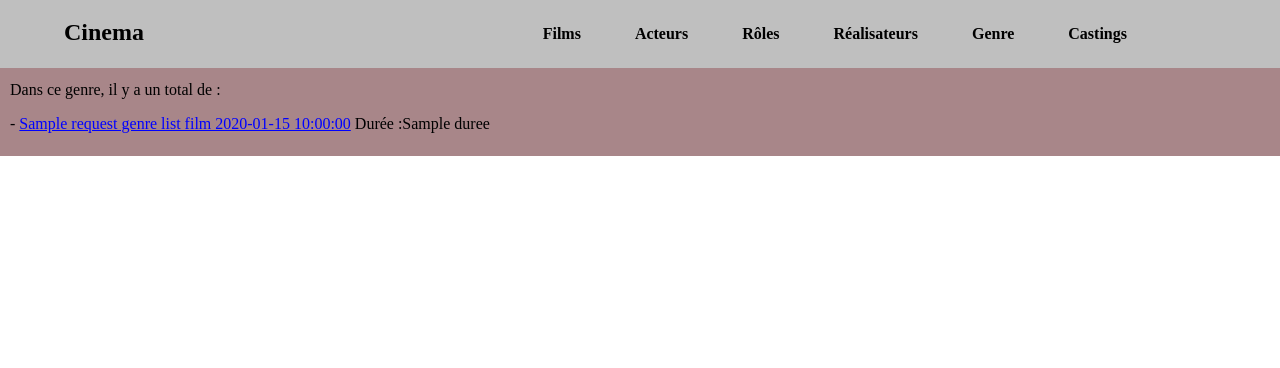
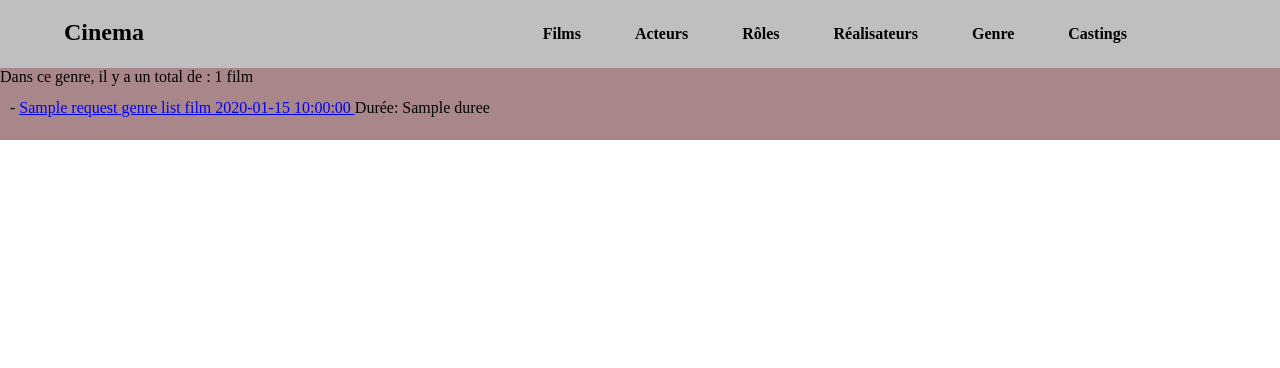
Before and after one commit to Kazae67/MVC_Cinema, a PHP site: template view/genre/infosGenre.php in a window 1280 px wide. Shown: the top 368 px of the page. Run offline with PHP 8.4, Linux system fonts and the light colour scheme; the template is opened without the code that fills it: most values are stand-ins (such as "Sample title", 1, 10 or a date in 2020); some libraries are stand-ins or nearby versions.

Commit message:
amélioration en ajoutant le nombre total de films dans le genre et condition error affichage seul si aucun film existant

```diff
--- a/view/acteur/listActeurs.php
+++ b/view/acteur/listActeurs.php
@@ -1,7 +1,9 @@
 <?php
 ob_start();
 ?>
-<?php $liste = "Les acteurs disponibles" . (($request->rowCount() > 1) ? "s" : ""); ?>
+<?php
+$liste = "Les acteurs disponibles" . (($request->rowCount() > 1) ? "s" : "");
+?>
 <p class="row-count-list">Un total de <?= $request->rowCount() ?> acteur<?= ($request->rowCount() > 1) ? "s" : "" ?> disponible<?= ($request->rowCount() > 1) ? "s" : "" ?></p>
 
 <div class="acteur-card-list">
--- a/view/genre/infosGenre.php
+++ b/view/genre/infosGenre.php
@@ -1,28 +1,32 @@
-<?php
-ob_start();
-?>
-	<div class="film-card-list">
+<?php ob_start(); ?>
 
-		<div class="film-card-detail">
-		<?php
-			if(isset($request_genre_infos)){
-				$genre_infos = $request_genre_infos->fetch();
-			}?>
-				<span>Dans ce genre, il y a un total de : </span>
-		<?php
-			if($request_genre_list_films->rowCount()>0){
-				foreach($request_genre_list_films->fetchAll() as $genre_list_films){ ?>
-				<span> - <a href="index.php?action=infosFilm&id=<?=$genre_list_films['id_film']?>"><?=$genre_list_films["titre_film"]." ". $genre_list_films["date_sortie"]."</a> "."Durée :".$genre_list_films["duree"]?></span>
+<?php if ($request_genre_list_films->rowCount() > 0) { ?>
+    <?php
+    $total_films_genre = $request_genre_list_films->rowCount();
 
-			<?php
-                }
-                }else{ ?>
-                    <span class="error">Aucun films dans ce genre</span>
-            <?php
-            } ?>
+    echo "<p class='row-count-list'>Dans ce genre, il y a un total de : $total_films_genre film" . ($total_films_genre > 1 ? "s" : "") . "</p>";
+    ?>
+
+    <div class="film-card-list">
+        <div class="film-card-detail">
+            <?php foreach ($request_genre_list_films->fetchAll() as $genre_list_films) { ?>
+                <span>
+                    - <a href="index.php?action=infosFilm&id=<?= $genre_list_films['id_film'] ?>">
+                        <?= $genre_list_films["titre_film"] . " " . $genre_list_films["date_sortie"] ?>
+                    </a>
+                    Durée: <?= $genre_list_films["duree"] ?>
+                </span>
+            <?php } ?>
         </div>
     </div>
-<?php
-$content = ob_get_clean();
 
-require "view/template.php";?>
+<?php } else { ?>
+    <div class="film-card-list">
+        <div class="film-card-detail">
+            <span class="error">Aucun film dans ce genre</span>
+        </div>
+    </div>
+<?php } ?>
+
+<?php $content = ob_get_clean(); ?>
+<?php require "view/template.php"; ?>
```
